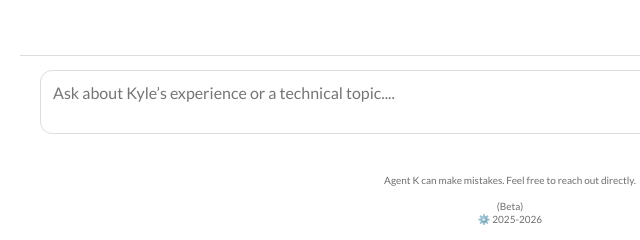
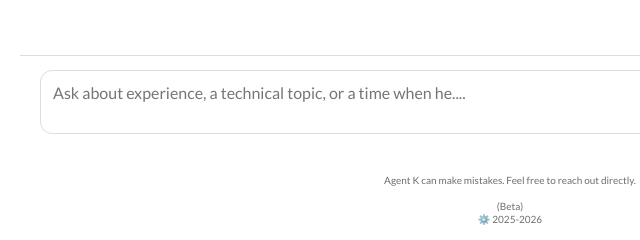
Before and after one commit to lamkyk/agentkyle-popup, a website: page index.html in a window 1280 px wide. Shown: the part 548-788 px from the top of the page, 130-770 px from the left. Drawn offline with Linux system fonts and the light colour scheme; no server answers.

Commit message:
Update index.html

```diff
--- a/index.html
+++ b/index.html
@@ -200,7 +200,7 @@ html, body {
     <div id="inputBar">
       <textarea
         id="input"
-        placeholder="Ask about Kyle’s experience or a technical topic...."
+        placeholder="Ask about experience, a technical topic, or a time when he...."
         autocomplete="off"
         autocorrect="off"
         autocapitalize="sentences"
```
